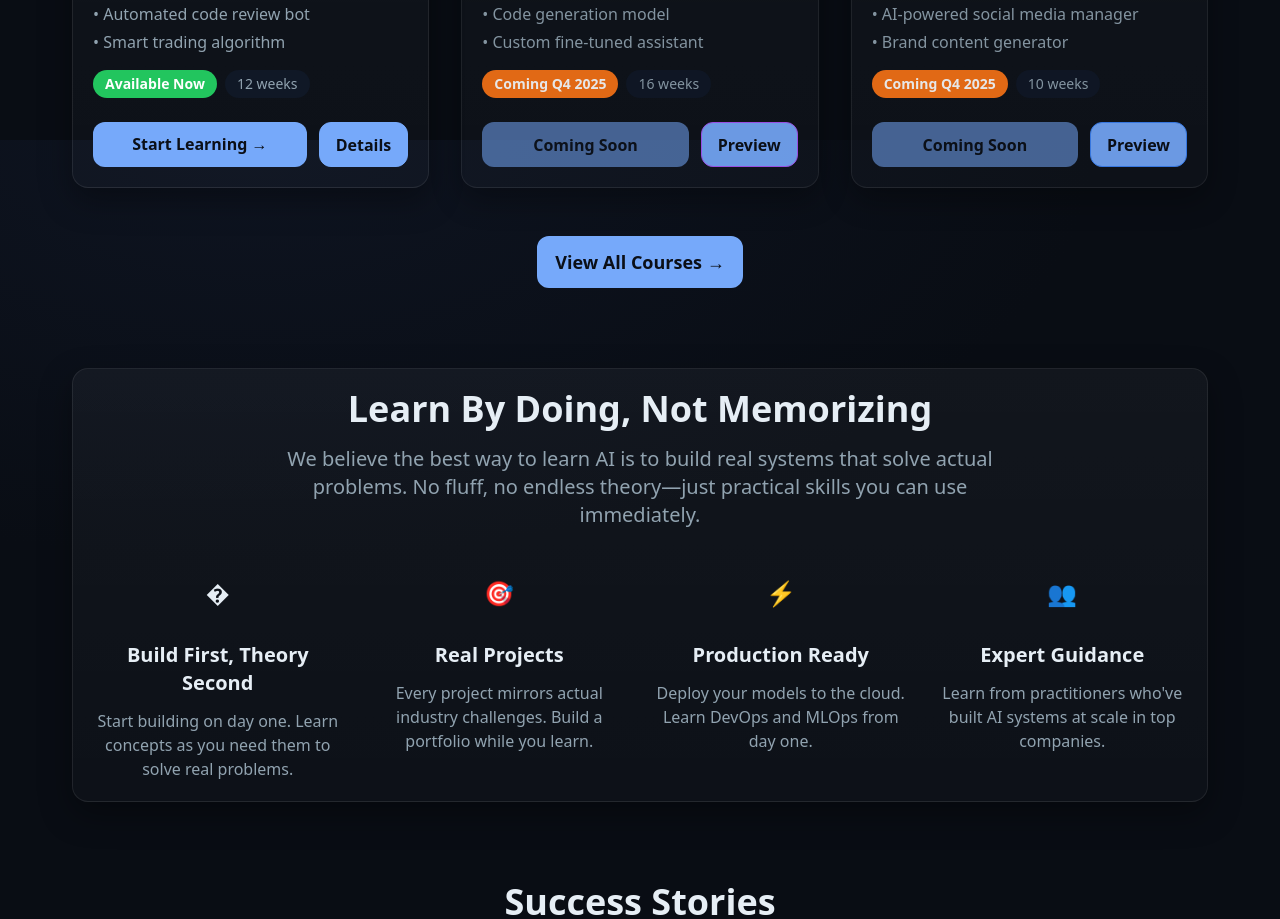
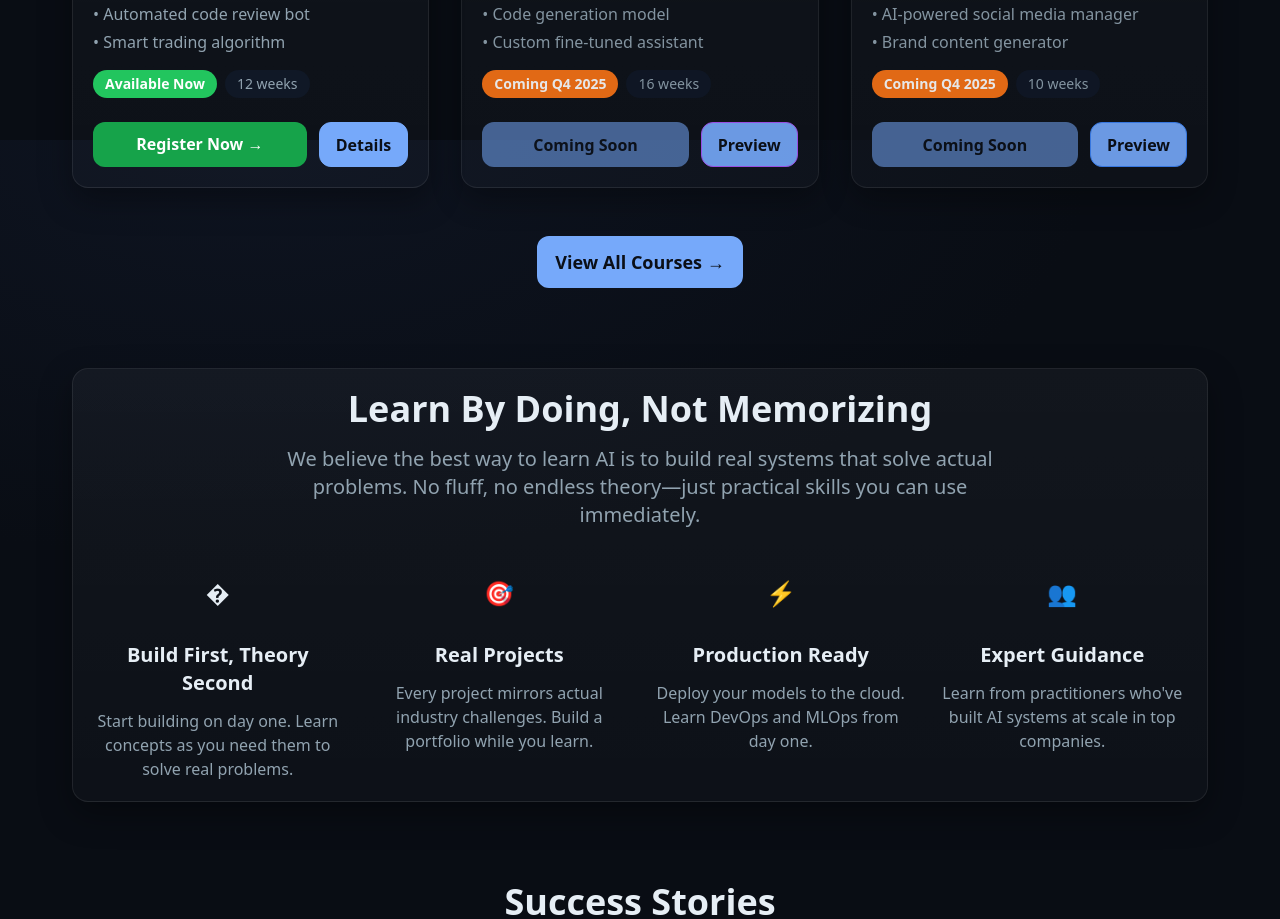
Before and after one commit to senseiji/vercel, a Next.js app: page / in a window 1280 px wide. Shown: the part 1460-2379 px from the top of the page. Built offline with nearby package versions, Linux system fonts and the light colour scheme.

Commit message:
added registration link

```diff
--- a/app/courses/agentic-design-patterns/page.tsx
+++ b/app/courses/agentic-design-patterns/page.tsx
@@ -5,10 +5,22 @@ import DisqusComments from "../../components/DisqusComments";
 export default function AgenticDesignPatterns() {
   return (
     <main>
-      <h1 className="text-4xl font-semibold mb-4">Agentic Design Patterns</h1>
-      <p className="text-lg text-[var(--muted)] mb-6">
-        Build, publish, and evolve your agentic systems guide. Master the art of creating intelligent, autonomous systems that can reason, plan, and act independently.
-      </p>
+      <div className="flex flex-col md:flex-row md:items-center md:justify-between mb-6">
+        <div>
+          <h1 className="text-4xl font-semibold mb-2 md:mb-0">Agentic Design Patterns</h1>
+          <p className="text-lg text-[var(--muted)]">
+            Build, publish, and evolve your agentic systems guide. Master the art of creating intelligent, autonomous systems that can reason, plan, and act independently.
+          </p>
+        </div>
+        <div className="mt-4 md:mt-0 md:ml-6 flex-shrink-0">
+          <Link
+            className="btn !bg-green-600 hover:!bg-green-700 !text-white font-semibold px-6 py-3 text-lg inline-flex items-center gap-2"
+            href="/schedule"
+          >
+            🚀 Register Now
+          </Link>
+        </div>
+      </div>
 
       {/* Course Banner Image */}
       <div className="mb-8 rounded-xl overflow-hidden shadow-lg">
@@ -33,6 +45,34 @@ export default function AgenticDesignPatterns() {
           <h2 className="text-2xl font-semibold mb-2">Course Chapters</h2>
           <p className="mb-3 text-[var(--muted)]">Browse individual pattern chapters and hands-on exercises.</p>
           <Link className="btn" href="/chapters">View Chapters</Link>
+        </div>
+      </div>
+
+      {/* Registration Section */}
+      <div className="card mt-6 bg-gradient-to-r from-[var(--accent)]/10 to-[var(--accent)]/5 border-[var(--accent)]/30">
+        <div className="text-center">
+          <h2 className="text-2xl font-semibold mb-3 text-[var(--accent)]">Ready to Start Your AI Agent Journey?</h2>
+          <p className="text-[var(--muted)] mb-4 max-w-2xl mx-auto">
+            Join our comprehensive 12-week course and learn to build production-ready AI agents from industry experts.
+            Limited seats available!
+          </p>
+          <div className="flex flex-col sm:flex-row gap-3 justify-center items-center">
+            <Link
+              className="btn !bg-green-600 hover:!bg-green-700 !text-white font-semibold px-8 py-3 text-lg"
+              href="/schedule"
+            >
+              🚀 Register Now →
+            </Link>
+            <Link
+              className="btn bg-transparent border-2 border-green-600 text-green-600 hover:bg-green-600 hover:text-white px-6 py-3"
+              href="/schedule"
+            >
+              📅 View Schedule
+            </Link>
+          </div>
+          <p className="text-sm text-[var(--muted)] mt-4">
+            🗓️ Starts Sept 20, 2025 • ⏰ 12 weeks • 🎓 Expert instruction
+          </p>
         </div>
       </div>
 
--- a/app/courses/page.tsx
+++ b/app/courses/page.tsx
@@ -65,7 +65,12 @@ export default function Courses() {
           </p>
 
           <div className="flex space-x-3">
-            <Link className="btn" href="/courses/agentic-design-patterns">Start Learning</Link>
+            <Link
+              className="btn !bg-green-600 hover:!bg-green-700 !text-white"
+              href="/schedule"
+            >
+              Register Now
+            </Link>
             <a className="btn bg-transparent border border-[var(--accent)] text-[var(--accent)] hover:bg-[var(--accent)] hover:text-[#0b0f17]" href="/Introduction.pdf" target="_blank" rel="noreferrer">Course Intro PDF</a>
             <Link className="btn bg-gray-600 text-white hover:bg-gray-700" href="/courses/agentic-design-patterns">More Info</Link>
           </div>
--- a/app/page.tsx
+++ b/app/page.tsx
@@ -255,8 +255,11 @@ export default function Home() {
             </div>
 
             <div className="flex space-x-3 mt-6">
-              <Link className="btn flex-1 text-center" href="/courses/agentic-design-patterns">
-                Start Learning →
+              <Link
+                className="btn !bg-green-600 hover:!bg-green-700 !text-white flex-1 text-center"
+                href="/schedule"
+              >
+                Register Now →
               </Link>
               <Link className="btn bg-transparent border border-[var(--accent)] text-[var(--accent)] hover:bg-[var(--accent)] hover:text-[#0b0f17]" href="/courses/agentic-design-patterns">
                 Details
```
